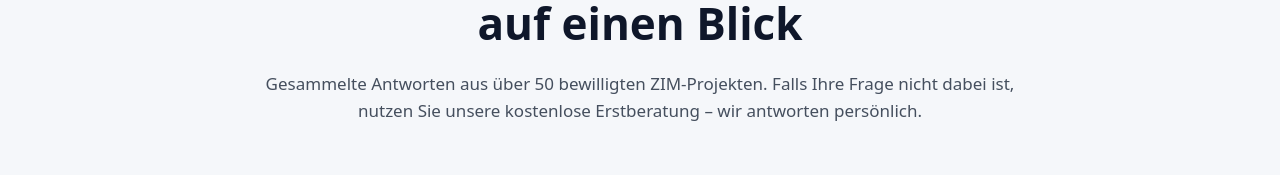
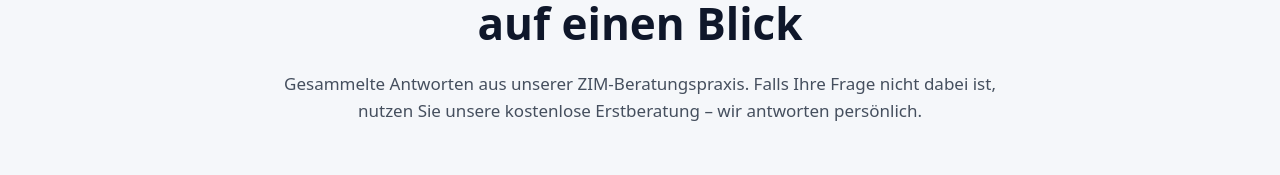
Before and after one commit to stevek77/zim-foerderung, a Next.js app: page /faq in a window 1280 px wide. Shown: the part 204-379 px from the top of the page. Built offline with nearby package versions, Linux system fonts and the light colour scheme; a web font is replaced by a local one.

Commit message:
FAQ: Erfolgsquoten-Aussage entfernt

```diff
--- a/src/app/faq/page.tsx
+++ b/src/app/faq/page.tsx
@@ -46,7 +46,7 @@
                 Alles Wichtige zur ZIM-Förderung auf einen Blick
               </h1>
               <p className="text-body text-[17px] leading-relaxed">
-                Gesammelte Antworten aus über 50 bewilligten ZIM-Projekten.
+                Gesammelte Antworten aus unserer ZIM-Beratungspraxis.
                 Falls Ihre Frage nicht dabei ist, nutzen Sie unsere kostenlose
                 Erstberatung – wir antworten persönlich.
               </p>
```
